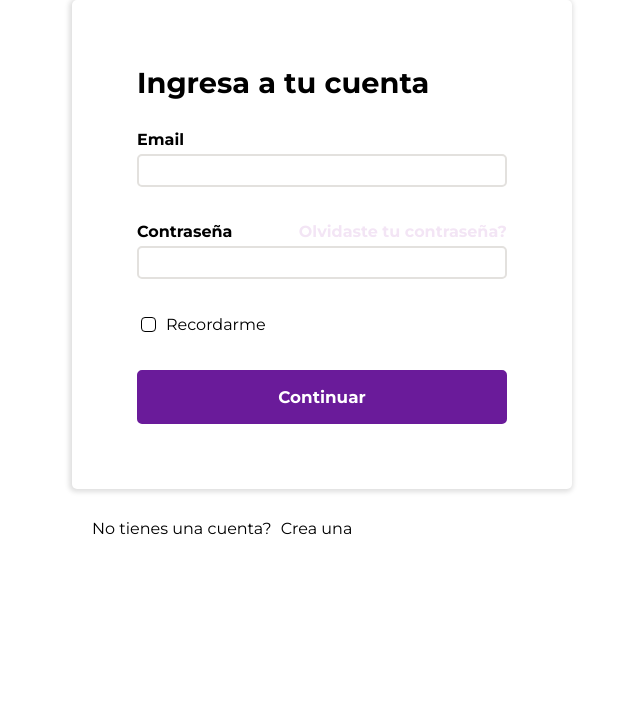
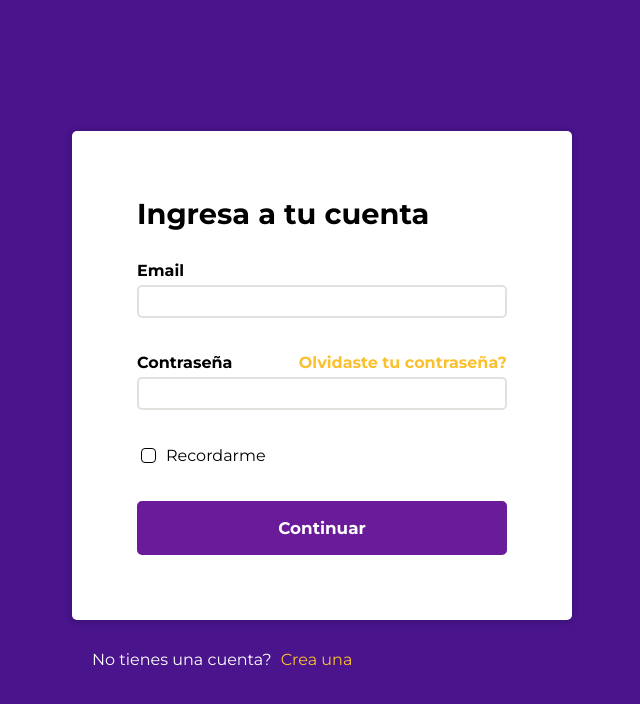
Before and after one commit to facundo3336/account-portal, a Next.js app: page /login in a window 1280 px wide. Shown: the top 704 px of the page, without its empty margins (318-958 px from the left). Built offline with nearby package versions, Linux system fonts and the light colour scheme.

Commit message:
Create Header component

```diff
--- a/components/Input/Input.module.scss
+++ b/components/Input/Input.module.scss
@@ -21,11 +21,11 @@
   }
 
   a {
-    color: map-get($colors, "primary-50");
+    color: map-get($colors, "secondary-700");
     text-align: right;
 
     &:hover {
-      color: map-get($colors, "secondary-700");
+      color: map-get($colors, "primary-400");
     }
   }
 }
--- a/pages/login/Login.module.scss
+++ b/pages/login/Login.module.scss
@@ -1,6 +1,12 @@
 @import "../../styles/colors.scss";
 
 .loginPage {
+  display: flex;
+  justify-content: center;
+  align-items: center;
+  min-height: 100vh;
+  background-color: map-get($colors, "primary-900");
+
   .loginPageContent {
     margin: 0 auto;
     display: flex;
@@ -34,13 +40,14 @@
     display: block;
     margin-top: 30px;
     margin-left: 20px;
+    color: white;
 
     a {
       margin-left: 5px;
-      color: map-get($colors, "primary-light");
+      color: map-get($colors, "secondary-700");
 
       &:hover {
-        color: map-get($colors, "secondary-dark");
+        color: map-get($colors, "secondary-200");
       }
     }
   }
--- a/pages/login/index.tsx
+++ b/pages/login/index.tsx
@@ -16,6 +16,8 @@ const Login: NextPage = () => {
     email: "",
     password: "",
   });
+
+  const [remember, setRemember] = useState(false);
   const { setAccessToken } = useContext(UserContext);
 
   const [error, setError] = useState<string | undefined>();
@@ -25,6 +27,10 @@ const Login: NextPage = () => {
       ...data,
       [name]: value,
     });
+  };
+
+  const onChangeRemember = (value: boolean) => {
+    setRemember(value);
   };
 
   const onClickLogUser = async () => {
@@ -62,7 +68,13 @@ const Login: NextPage = () => {
                 link={{ label: "Olvidaste tu contraseña?", url: "" }}
               />
               <div className={styles.checkBoxLoginContainer}>
-                <Checkbox label="Recordarme" />
+                <Checkbox
+                  value={remember}
+                  onChange={(value) => {
+                    onChangeRemember(value);
+                  }}
+                  label="Recordarme"
+                />
               </div>
               <Button
                 disabled={loading}
```
Also changed, not shown: components/Header/Header.module.scss (added, +10 -0 lines), components/Header/Header.tsx (added, +16 -0 lines).
